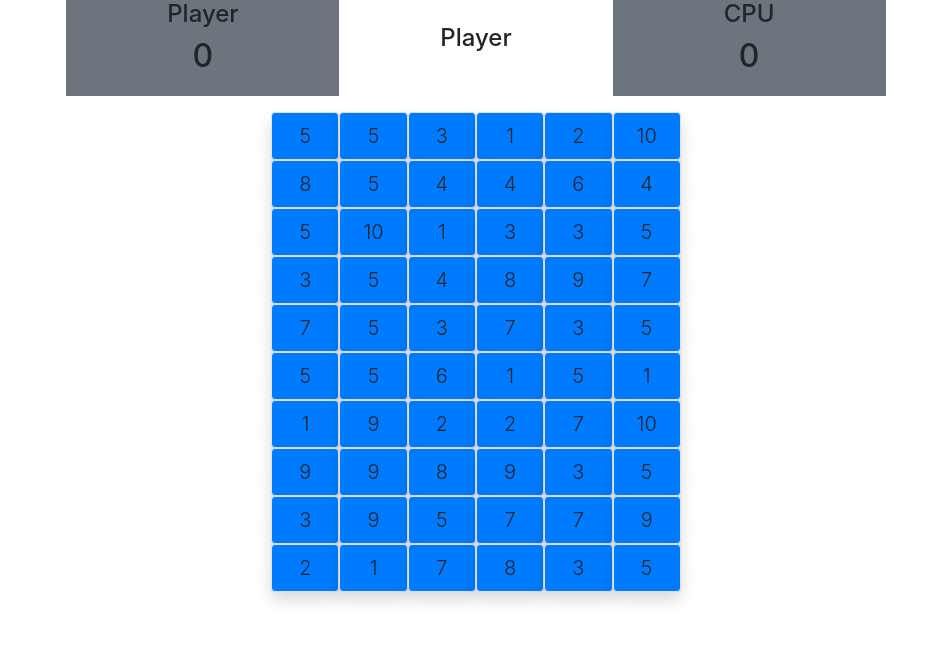
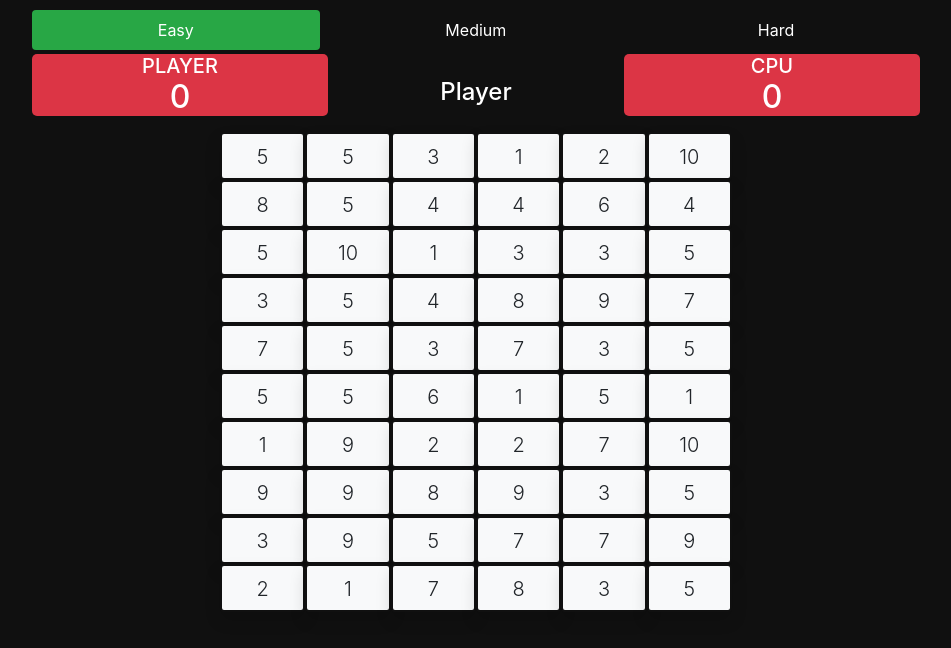
Before and after one commit to J-Puls/react-tile-game, a React (Create React App) app: page / in a window 1280 px wide. Shown: the top 648 px of the page, without its empty margins (164-1115 px from the left). Built offline with nearby package versions, Linux system fonts and the light colour scheme.

Commit message:
Added difficulty selection & bug fixes
Difficulty modes / selection
Cleaned up styling
Cleaned up code
Bug fixes

```diff
--- a/src/components/App.js
+++ b/src/components/App.js
@@ -1,7 +1,7 @@
 import React, { useState, useEffect } from "react";
 import Playfield from "./playfield";
 import Scoreboard from "./scoreboard";
-import Reset from "./reset";
+import GameOver from "./gameover";
 import * as utils from "../utils";
 
 const App = () => {
@@ -12,10 +12,13 @@ const App = () => {
   const [availableIndexes, setAvailableIndexes] = useState([]);
   const [squares, setSquares] = useState(new Set([]));
   const [winner, setWinner] = useState(null);
+  const [mode, setMode] = useState(1);
+  const [reset, setReset] = useState(false);
+  // Randomize block values after first render
 
-  // Randomize block values after first render
   useEffect(
-    () => utils.init(setAvailableIndexes, setAvailableSquares, setSquares),
+    () =>
+      utils.init(setAvailableIndexes, setAvailableSquares, setSquares, mode),
     []
   );
 
@@ -23,8 +26,21 @@ const App = () => {
   useEffect(() => {
     setTimeout(() => {
       if (playerTurn === 2) {
-        const cpuIndex = utils.pickRandomIndex(availableIndexes);
-        const cpuSquareId = availableIndexes[cpuIndex];
+        let cpuSquareId;
+        switch (mode) {
+          case 1:
+            cpuSquareId = utils.easyModeSelection(availableIndexes);
+            break;
+          case 2:
+            cpuSquareId = utils.medModeSelection(availableSquares);
+            break;
+          case 3:
+            cpuSquareId = utils.hardModeSelection(availableSquares);
+            break;
+          default:
+            break;
+        }
+
         const newSquares = new Set(squares);
         const newAvailableSquares = new Set(availableSquares);
         const foundItem = utils.findItem(availableSquares, cpuSquareId);
@@ -46,19 +62,31 @@ const App = () => {
   ]);
 
   // Resets everything to initial state and randomizes blocks
-  const reset = () => {
+  const resetGame = () => {
     const indexes = utils.generateIndexes();
     setAvailableIndexes(indexes);
     setP1Score(0);
     setP2Score(0);
     setPlayerTurn(1);
     setAvailableSquares(60);
-    const newSquares = utils.generateSquares();
+    const newSquares = utils.generateSquares(mode);
     setSquares(newSquares);
     setAvailableSquares(newSquares);
     setWinner(null);
     console.log("Game reset.");
+    setReset(false);
   };
+
+  // Necessary to use current game mode
+  useEffect(() => {
+    switch (reset) {
+      case true:
+        resetGame();
+        break;
+      case false:
+        break;
+    }
+  }, [reset]);
 
   const handleClick = e => {
     utils.handleClick(
@@ -74,6 +102,10 @@ const App = () => {
       setPlayerTurn
     );
   };
+  const changeMode = e => {
+    utils.changeMode(e, mode, setMode);
+    setReset(true);
+  };
 
   // Render playfield if there are available blocks
   // Render game over screen if no available blocks
@@ -84,12 +116,14 @@ const App = () => {
           p1Score={p1Score}
           p2Score={p2Score}
           playerTurn={playerTurn}
-        />
+          mode={mode}
+          changeMode={e => changeMode(e)}
+        />{" "}
         <Playfield
           squares={squares}
           playerTurn={playerTurn}
           handleClick={e => handleClick(e)}
-        />
+        />{" "}
       </div>
     );
   } else {
@@ -99,8 +133,8 @@ const App = () => {
           p1Score={p1Score}
           p2Score={p2Score}
           playerTurn={playerTurn}
-        />
-        <Reset handleClick={() => reset()} winner={winner} />
+        />{" "}
+        <GameOver handleClick={() => setReset(true)} winner={winner} />{" "}
       </div>
     );
   }
--- a/src/components/reset.js
+++ b/src/components/gameover.js
@@ -3,16 +3,16 @@ import Container from "react-bootstrap/Container";
 import Row from "react-bootstrap/Row";
 import Col from "react-bootstrap/Col";
 
-const Reset = props => {
+const GameOver = props => {
   let message;
 
-  switch (props.winner){
+  switch (props.winner) {
     case 0:
       message = "It's a Tie!";
       break;
     case 1:
-      message = "Player Wins!";
-        break;
+      message = "You Win!";
+      break;
     case 2:
       message = message = "CPU Wins!";
       break;
@@ -24,7 +24,7 @@ const Reset = props => {
     <Container className="reset">
       <Row className="flex-column">
         <Col>
-          <p className="display-4 text-center">{message}</p>
+          <p className="display-4 text-center text-light">{message}</p>
         </Col>
         <Col
           xs="4"
@@ -37,4 +37,4 @@ const Reset = props => {
     </Container>
   );
 };
-export default Reset;
+export default GameOver;
--- a/src/components/scoreboard.js
+++ b/src/components/scoreboard.js
@@ -1,13 +1,15 @@
 import React from "react";
 import Row from "react-bootstrap/Row";
 import Col from "react-bootstrap/Col";
+import Container from "react-bootstrap/Container";
+import Nav from "react-bootstrap/Nav";
 
 const Scoreboard = props => {
   const p1Score = props.p1Score,
     p2Score = props.p2Score;
 
-  let p1Bg = "bg-secondary",
-    p2Bg = "bg-secondary";
+  let p1Bg = "bg-danger",
+    p2Bg = "bg-danger";
 
   if (p1Score > p2Score && p1Score !== p2Score) {
     p1Bg = "bg-success";
@@ -18,11 +20,46 @@ const Scoreboard = props => {
   props.playerTurn === 1 ? (player = "Player") : (player = "CPU");
 
   return (
+    <Container>
       <Row className="mx-0 text-center scoreboard">
+        <Col xs="12" className="px-0">
+          <Nav fill variant="pills" defaultActiveKey={"easy"} className="pb-1">
+            <Nav.Item>
+              <Nav.Link
+                eventKey="easy"
+                value="1"
+                onClick={props.changeMode}
+                className="easy"
+              >
+                Easy
+              </Nav.Link>
+            </Nav.Item>
+            <Nav.Item>
+              <Nav.Link
+                eventKey="med"
+                value="2"
+                onClick={props.changeMode}
+                className="med"
+              >
+                Medium
+              </Nav.Link>
+            </Nav.Item>
+            <Nav.Item>
+              <Nav.Link
+                eventKey="hard"
+                value="3"
+                onClick={props.changeMode}
+                className="hard"
+              >
+                Hard
+              </Nav.Link>
+            </Nav.Item>
+          </Nav>
+        </Col>
         <Col xs="4" className={p1Bg}>
           <Row>
             <Col xs="12">
-            <p className="h4">Player</p>
+              <p className="h5 mb-0">PLAYER</p>
             </Col>
             <Col xs="12">
               <p className="h2">{p1Score}</p>
@@ -35,7 +72,7 @@ const Scoreboard = props => {
         <Col xs="4" className={p2Bg}>
           <Row>
             <Col xs="12">
-            <p className="h4">CPU</p>
+              <p className="h5 mb-0">CPU</p>
             </Col>
             <Col xs="12">
               <p className="h2">{p2Score}</p>
@@ -43,6 +80,7 @@ const Scoreboard = props => {
           </Row>
         </Col>
       </Row>
+    </Container>
   );
 };
 
--- a/src/components/square.js
+++ b/src/components/square.js
@@ -5,7 +5,7 @@ export const ActiveSquare = props => {
   return (
     <Col
       xs="2"
-      className={"shadow bg-primary square rounded border"}
+      className={"shadow bg-light square rounded "}
       onClick={props.handleClick}
       index={props.index}
     >
@@ -20,12 +20,8 @@ export const InactiveSquare = props => {
   return (
     <Col
       xs="2"
-      className={"shadow bg-dark square rounded border selected"}
+      className={"shadow bg-transparent square rounded selected"}
       index={props.index}
-    >
-      <p className="text-center text-light lead mt-2" index={props.index}>
-        X
-      </p>
-    </Col>
+    ></Col>
   );
 };
--- a/src/index.css
+++ b/src/index.css
@@ -1,10 +1,9 @@
-@media (min-width: 768px) {
-  #root {
-    padding: 0 10%;
-  }
+body {
+  background: #101010 !important;
 }
 
 .playfield {
+  height: 90%;
   padding: 0 30%;
 }
 @media (max-width: 576px) {
@@ -19,13 +18,17 @@
 }
 
 .scoreboard {
-  height: 6em;
+  margin-top: 10px;
+  height: 10%;
+  color: white;
 }
 .scoreboard .h2 {
   margin-bottom: 0;
   padding-bottom: 0;
 }
-
+.scoreboard .col-4 {
+  border-radius: 5px !important;
+}
 @media (min-width: 576px) {
   .scoreboard {
     padding: 0 10%;
@@ -37,14 +40,18 @@
   -moz-user-select: -moz-none;
   -khtml-user-select: none;
   -webkit-user-select: none;
+  border: 2px solid#101010 !important;
+  text-align: center;
+  padding-left: 0 !important;
+  padding-right: 0 !important;
 }
 .square:hover {
   cursor: pointer;
   background-color: #dc3545 !important;
 }
 .square.selected:hover {
-  cursor: not-allowed;
-  background-color: #343a40 !important;
+  cursor: default;
+  background-color: transparent !important;
 }
 
 .reset {
@@ -54,3 +61,22 @@
 .reset .row {
   margin-top: 10%;
 }
+.nav-link {
+  color: white;
+}
+.nav-link:hover {
+  background: #222222 !important;
+  color: white !important;
+}
+.easy.active {
+  background: #28a745 !important;
+}
+
+.med.active {
+  background: #ffc107 !important;
+  color: black !important;
+}
+
+.hard.active {
+  background: #dc3545 !important;
+}
--- a/src/index.js
+++ b/src/index.js
@@ -2,7 +2,7 @@ import React from 'react';
 import ReactDOM from 'react-dom';
 import './index.css';
 import "bootstrap/dist/css/bootstrap.min.css";
-import App from './components/App';
+import App from './components/app';
 import * as serviceWorker from './serviceWorker';
 
 ReactDOM.render(<App />, document.getElementById('root'));
--- a/src/utils.js
+++ b/src/utils.js
@@ -13,10 +13,24 @@ export const generateIndexes = () => {
     return indexes;
 }
 
-export const generateSquares = () => {
+export const generateSquares = (mode) => {
+    let scale;
+    switch (mode) {
+        case 1:
+            scale = 10;
+            break;
+        case 2:
+            scale = 50;
+            break
+        case 3:
+            scale = 100;
+            break;
+        default:
+            break;
+    }
     const set = new Set();
     for (let i = 0; i < 60; i++) {
-        let value = Math.floor(Math.random() * Math.floor(10) + 1);
+        let value = Math.floor(Math.random() * Math.floor(scale) + 1);
         let square = {
             id: i,
             value: value,
@@ -85,10 +99,10 @@ export const handleClick = (e, availS, sqs, setAvailSq, turn, availInd, setAvail
     }
 }
 
-export const init = (setAvailInd, setAvailSq, setSq) => {
+export const init = (setAvailInd, setAvailSq, setSq, mode) => {
     const indexes = generateIndexes();
     setAvailInd(indexes);
-    const newSquares = generateSquares();
+    const newSquares = generateSquares(mode);
     setAvailSq(newSquares);
     setSq(newSquares);
 }
@@ -96,3 +110,47 @@ export const init = (setAvailInd, setAvailSq, setSq) => {
 export const sleep = (ms) => {
     return new Promise(resolve => setTimeout(resolve, ms));
 }
+
+// Easy mode selects squares completely at random
+export const easyModeSelection = (avail) => {
+    const cpuIndex = pickRandomIndex(avail);
+    const cpuSquareId = avail[cpuIndex];
+    return cpuSquareId;
+}
+
+// Medium mode selects the most valuable from the first half of available
+export const medModeSelection = (avail) => {
+    avail = Array.from(avail);
+    let cpuSquareId = 0;
+    let highestVal = 0;
+    for (let i = 0; i < Math.round(avail.length / 2); i++) {
+        if (avail[i].value > highestVal) {
+            highestVal = avail[i].value;
+            cpuSquareId = avail[i].id;
+        }
+    }
+    console.log("Highest value found: ", highestVal, cpuSquareId)
+    return cpuSquareId;
+}
+
+// Hard mode selects the most valuable squares available
+export const hardModeSelection = (avail) => {
+    let cpuSquareId = 0;
+    let highestVal = 0;
+    for (let i of avail) {
+        if (i.value > highestVal) {
+            highestVal = i.value;
+            cpuSquareId = i.id;
+
+        }
+    }
+    console.log("Highest value found: ", highestVal, cpuSquareId)
+    return cpuSquareId;
+}
+
+export const changeMode = (e, mode, setMode) => {
+    const selectedMode = parseInt(e.target.getAttribute('value'));
+    if (selectedMode !== mode) {
+        setMode(selectedMode);
+    }
+}
```
Lines whose indentation alone changed are shown as unchanged.
